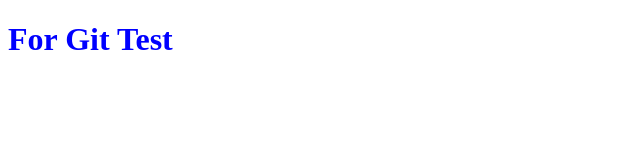
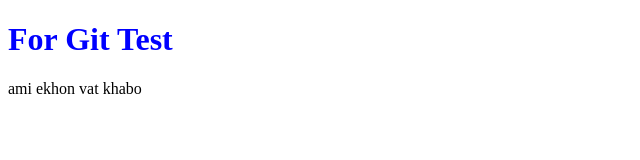
Before and after one commit to Nursam12/test, a plain HTML site: page index.html in a window 1280 px wide. Shown: the whole page, without its empty margins (0-640 px from the left). Drawn offline with Linux system fonts and the light colour scheme.

Commit message:
some cng added

```diff
--- a/index.html
+++ b/index.html
@@ -9,5 +9,6 @@
 </head>
 <body>
     <h1> For Git Test</h1>
+    <p> ami  ekhon vat khabo  </p>
 </body>
 </html>
```
